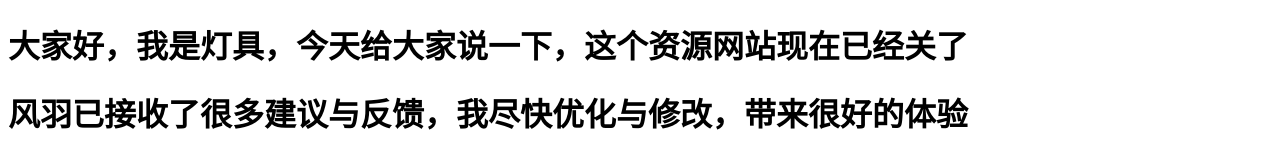
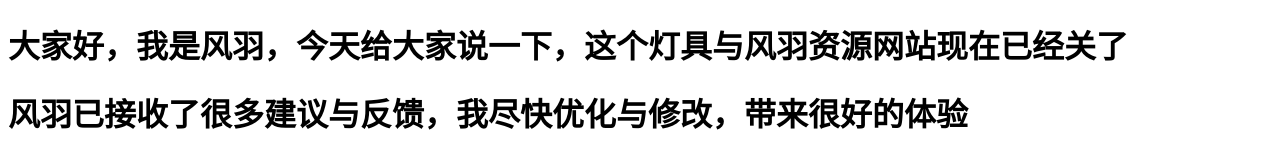
Before and after one commit to fengyu114514fengyu/fengyu114514fengyu.github.io, a plain HTML site: page index.html in a window 1280 px wide. Drawn offline with Linux system fonts and the light colour scheme.

Commit message:
Update index.html

```diff
--- a/index.html
+++ b/index.html
@@ -5,7 +5,7 @@
 	<title>灯风云资源站</title>
   </head>
   <body>
-	<h1>大家好，我是灯具，今天给大家说一下，这个资源网站现在已经关了</h1>
+	<h1>大家好，我是风羽，今天给大家说一下，这个灯具与风羽资源网站现在已经关了</h1>
 
     <h1>风羽已接收了很多建议与反馈，我尽快优化与修改，带来很好的体验</h1>
   </body>
```
